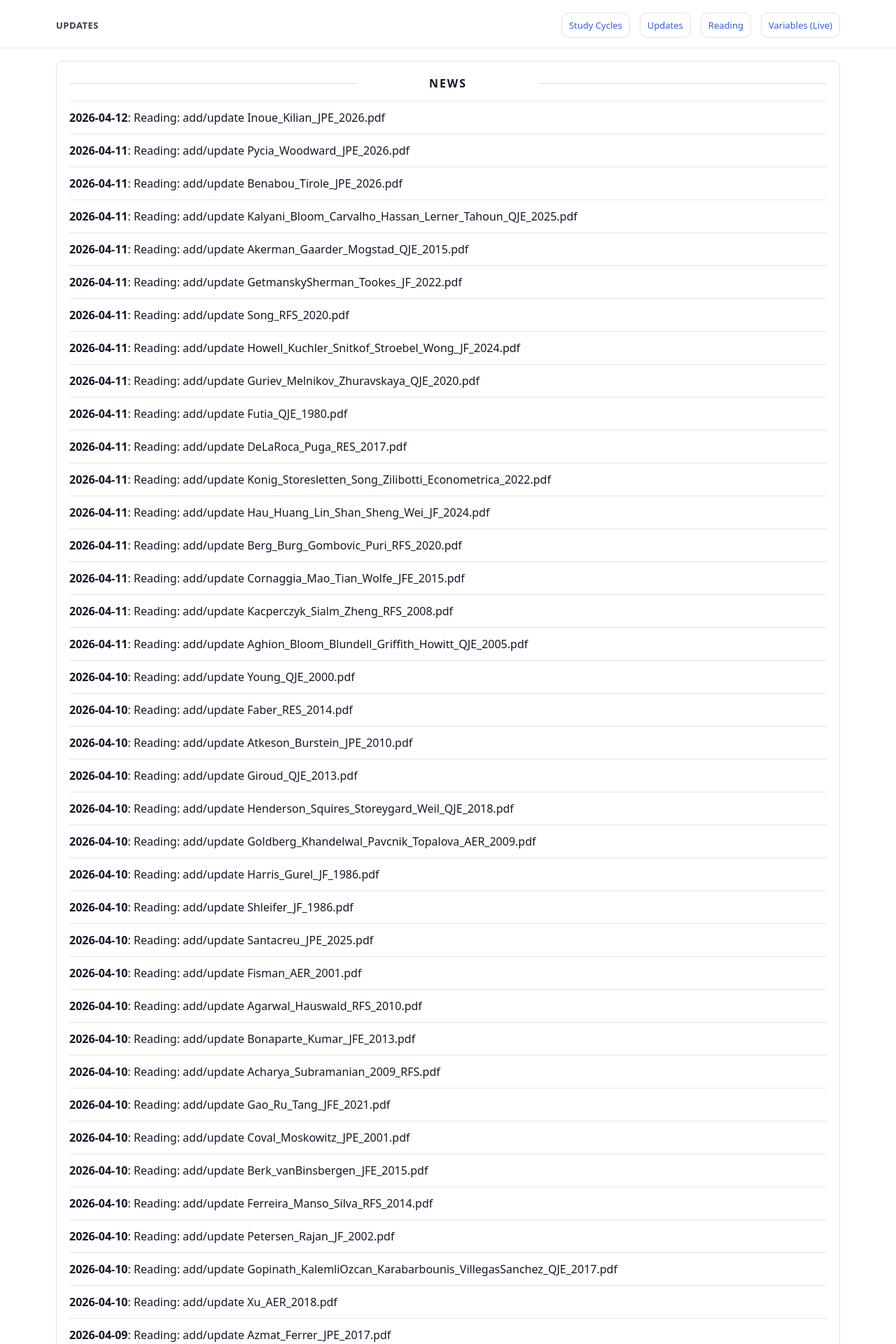
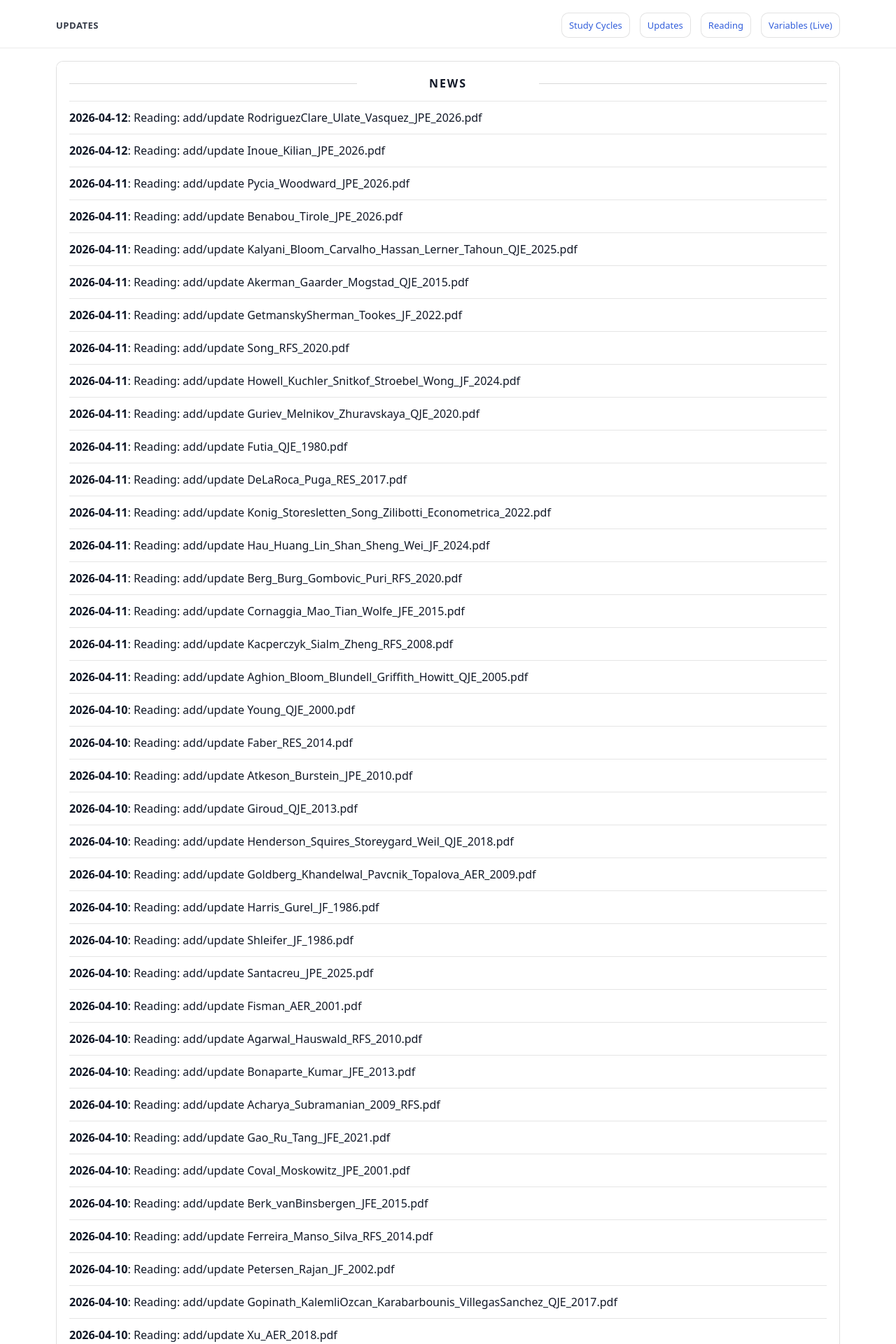
Before and after one commit to yaxinzn/study-archive, a Jekyll site: the page built from updates/index.md, in a window 1280 px wide. Shown: the top 1920 px of the page at 70% size. Built offline with Jekyll 4.4.1, drawn with Linux system fonts in a browser that asks for light colours; some of the changed text lies outside the part shown.

Commit message:
chore: update NEWS feed

```diff
--- a/_data/news.yml
+++ b/_data/news.yml
@@ -1,4 +1,7 @@
 # Auto-generated update history (sorted newest -> oldest). Do not edit manually.
+- ts: "1775939239"
+  date: "2026-04-12"
+  title: "Reading: add/update RodriguezClare_Ulate_Vasquez_JPE_2026.pdf"
 - ts: "1775938263"
   date: "2026-04-12"
   title: "Reading: add/update Inoue_Kilian_JPE_2026.pdf"
```
